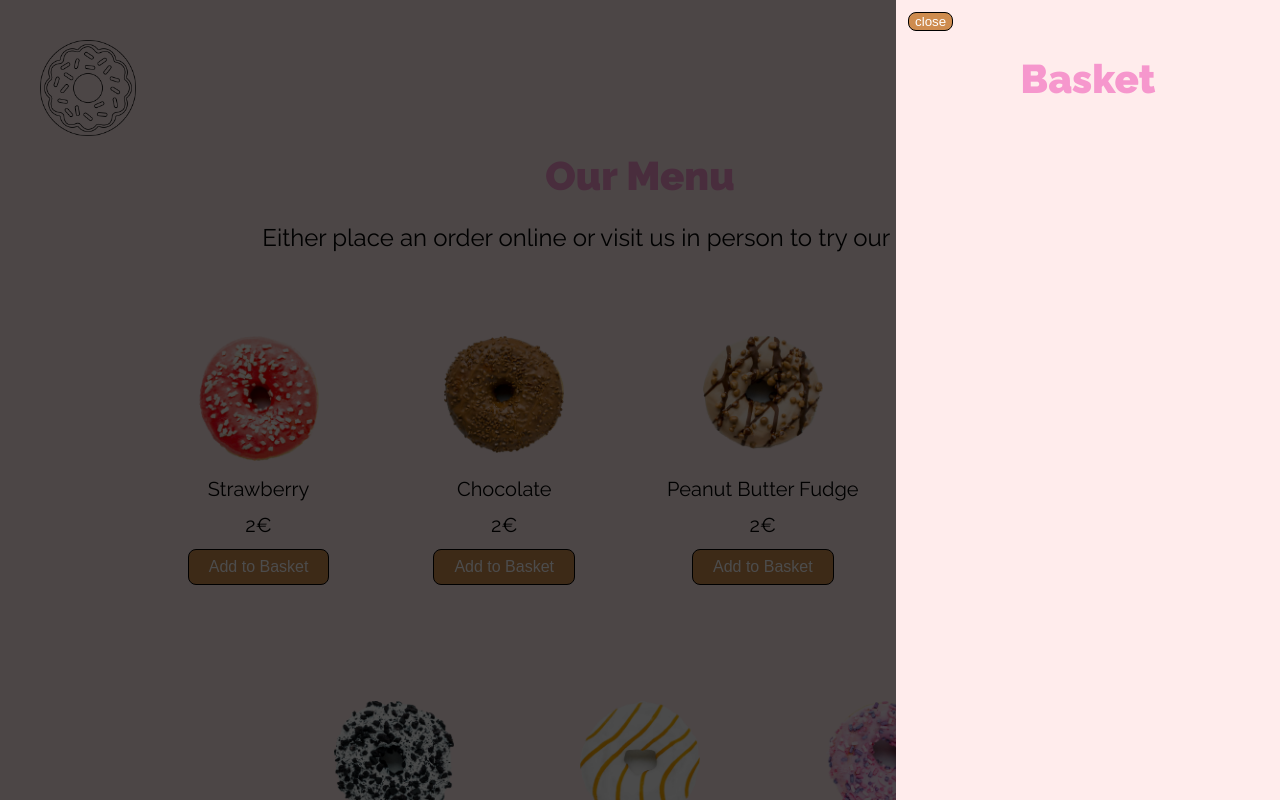
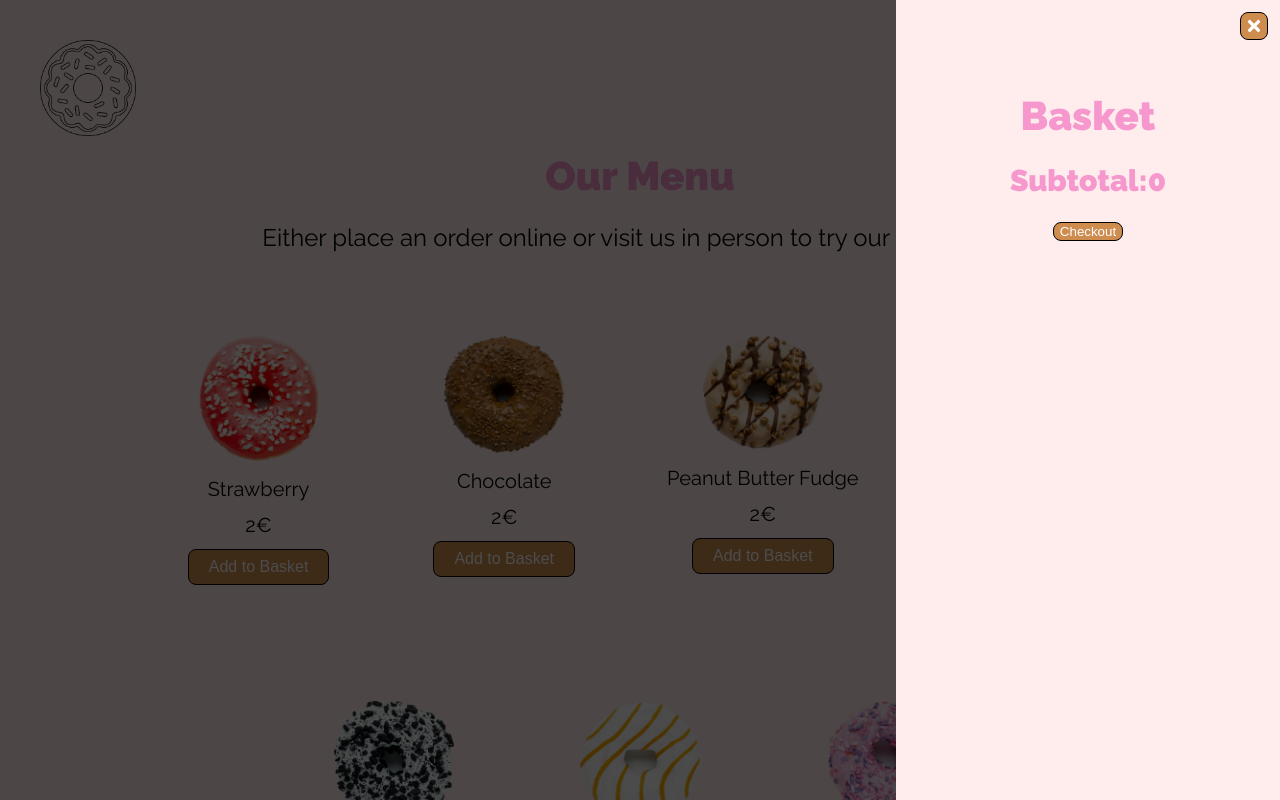
Before and after one commit to alinaalbrecht/shopping-cart, a React (Create React App) app: page /shop in a window 1280 px wide. Both pictures are taken after a click on the element 1211 px from the left and 70 px from the top of the page. Shown: the top 800 px of the page. Built offline with nearby package versions, Linux system fonts and the light colour scheme.

Commit message:
Map over basket contents to display in basket

```diff
--- a/src/Components/Basket.tsx
+++ b/src/Components/Basket.tsx
@@ -1,7 +1,15 @@
 import "../Styles/Basket.css";
+import { FaTimes } from "react-icons/fa";
+import DonutCardBasket from "./DonutCardBasket";
 
 interface BasketProps {
   handleToggleBasket: () => void;
+  basketContents: {
+    name: string;
+    price: number;
+    image: string;
+    index: number;
+  }[];
 }
 
 const Basket: React.FC<BasketProps> = (props) => {
@@ -9,8 +17,19 @@ const Basket: React.FC<BasketProps> = (props) => {
     <div className="basket">
       <div className="overlay"></div>
       <div className="basket-overview">
-        <button onClick={props.handleToggleBasket}>close</button>
+        <button className="close-button" onClick={props.handleToggleBasket}>
+          <FaTimes className="fa-times" />
+        </button>
         <h1>Basket</h1>
+
+        <DonutCardBasket basketContents={props.basketContents} />
+        <h2>
+          Subtotal:
+          {props.basketContents.reduce((amount, item): number => {
+            return amount + item.price;
+          }, 0)}
+        </h2>
+        <button>Checkout</button>
       </div>
     </div>
   );
--- /dev/null
+++ b/src/Components/DonutCardBasket.tsx
@@ -0,0 +1,50 @@
+import React from "react";
+import { FaPlus } from "react-icons/fa";
+import { FaMinus } from "react-icons/fa";
+
+interface DonutCardBasketProps {
+  basketContents: {
+    name: string;
+    price: number;
+    image: string;
+    index: number;
+  }[];
+  /* addToBasket: (index: number) => React.MouseEventHandler; */
+}
+declare module "react" {
+  interface HTMLAttributes<T> extends AriaAttributes, DOMAttributes<T> {
+    // extends React's HTMLAttributes
+    index?: number;
+  }
+}
+
+const DonutCardBasket: React.FC<DonutCardBasketProps> = (props) => {
+  return (
+    <>
+      {props.basketContents.map((donut) => {
+        return (
+          <div className="donut-item basket-card" key={donut.index}>
+            <div className="donut-image">
+              <img src={donut.image} alt="" />
+            </div>
+            <div className="donut-info">
+              <p className="donut-name">{donut.name}</p>
+              <p className="donut-price">{donut.price}€</p>
+            </div>
+            <div className="donut-quantity-controls">
+              <div className="subtract">
+                <FaMinus className="fa-minus" />
+              </div>
+              <input className="quantity-input" />
+              <div className="add">
+                <FaPlus className="fa-plus" />
+              </div>
+            </div>
+          </div>
+        );
+      })}
+    </>
+  );
+};
+
+export default DonutCardBasket;
--- a/src/RouteSwitch.tsx
+++ b/src/RouteSwitch.tsx
@@ -1,16 +1,10 @@
-import React, { useState } from "react";
+import React, { useEffect, useState } from "react";
 import { BrowserRouter, Routes, Route } from "react-router-dom";
 import App from "./Components/App";
 import Basket from "./Components/Basket";
 import Footer from "./Components/Footer";
 import Nav from "./Components/Nav";
 import Shop from "./Components/Shop";
-
-interface basketContents {
-  name: string;
-  price: number;
-  image: string;
-}
 
 interface Donut {
   name: string;
@@ -67,9 +61,7 @@ const Donuts: Donut[] = [
 const RouteSwitch = () => {
   const [basketIsOpen, setBasketIsOpen] = useState(false);
 
-  const [basketContents, setBasketContents] = useState<basketContents[] | []>(
-    []
-  );
+  const [basketContents, setBasketContents] = useState<Donut[] | []>([]);
 
   const handleToggleBasket = () => {
     basketIsOpen ? setBasketIsOpen(false) : setBasketIsOpen(true);
@@ -82,9 +74,20 @@ const RouteSwitch = () => {
     ]);
   };
 
+  useEffect(() => {
+    basketIsOpen
+      ? document.body.classList.add("basket-open")
+      : document.body.classList.remove("basket-open");
+  }, [basketIsOpen]);
+
   return (
     <BrowserRouter>
-      {basketIsOpen && <Basket handleToggleBasket={handleToggleBasket} />}
+      {basketIsOpen && (
+        <Basket
+          handleToggleBasket={handleToggleBasket}
+          basketContents={basketContents}
+        />
+      )}
       <Nav
         handleToggleBasket={handleToggleBasket}
         basketContents={basketContents}
--- a/src/Styles/Basket.css
+++ b/src/Styles/Basket.css
@@ -19,4 +19,75 @@
   width: 30%;
   height: 100%;
   background-color: var(--light-pink);
+  position: relative;
+  flex-direction: column;
+  align-items: center;
+  overflow-y: scroll;
+  display: flex;
 }
+
+.basket-overview h1 {
+  padding-top: 80px;
+}
+
+.close-button {
+  padding: 4px;
+  display: flex;
+  position: absolute;
+  right: 0;
+}
+
+.fa-times {
+  font-size: 18px;
+  line-height: 1;
+}
+
+.basket-card {
+  display: flex;
+  flex-direction: row;
+  gap: 20px;
+  align-items: center;
+
+  flex-wrap: wrap;
+  width: 70%;
+}
+
+.basket-card p {
+  margin: unset;
+  text-align: left;
+}
+
+.subtract,
+.add {
+  border-radius: 100%;
+  background: var(--beige);
+  width: 30px;
+  height: 30px;
+  border: 1px solid #000;
+  display: flex;
+  cursor: pointer;
+  align-items: center;
+  justify-content: center;
+}
+
+.fa-minus,
+.fa-plus {
+  font-size: 12px;
+}
+
+.donut-quantity-controls {
+  width: 100%;
+  flex-shrink: 0;
+  display: flex;
+  flex-direction: row;
+  gap: 20px;
+  align-self: center;
+  justify-content: center;
+}
+
+.quantity-input {
+  width: 50px;
+  border: 1px solid #000;
+  border-radius: var(--border-radius);
+  background: var(--beige);
+}
--- a/src/Styles/Shop.css
+++ b/src/Styles/Shop.css
@@ -19,7 +19,6 @@
 
 .donut-image {
   max-width: 120px;
-  height: 50%;
 }
 
 .quantity-selector {
@@ -27,18 +26,6 @@
   flex-direction: row;
   justify-content: space-between;
   width: 60%;
-}
-
-.add,
-.subtract {
-  border-radius: 100%;
-  background: var(--light-pink);
-  width: 30px;
-  height: 30px;
-  border: 1px solid #000;
-  font-size: 24px;
-  text-align: center;
-  cursor: pointer;
 }
 
 .quantity {
--- a/src/index.css
+++ b/src/index.css
@@ -74,6 +74,10 @@ button {
   align-items: center;
 }
 
+.basket-open {
+  overflow: hidden;
+}
+
 @media (max-width: 640px) {
   :root {
     --spacing: 12px 0;
```
